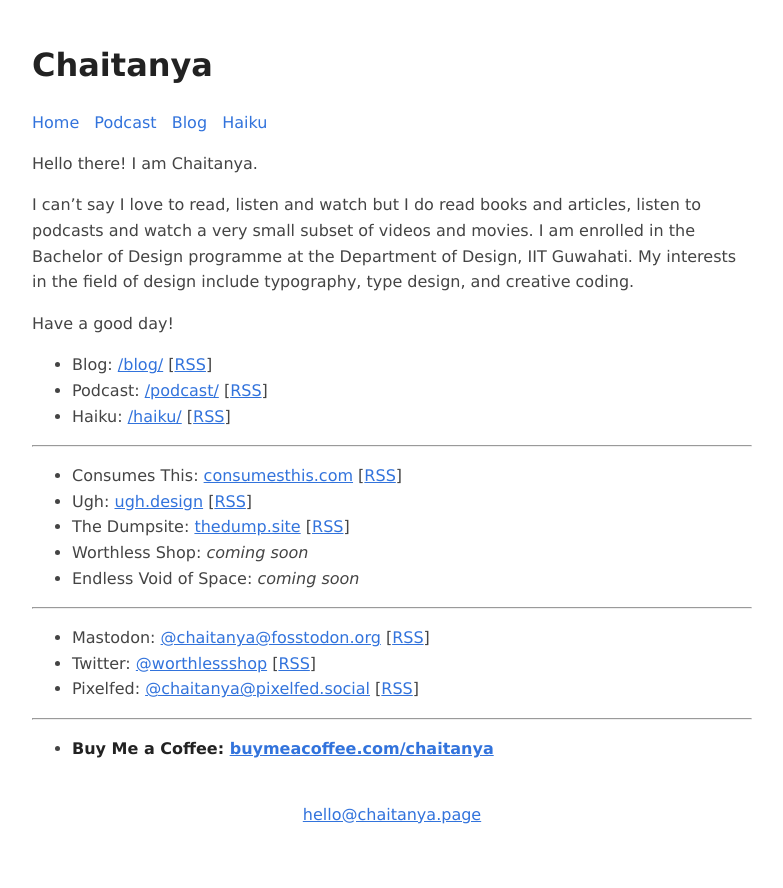
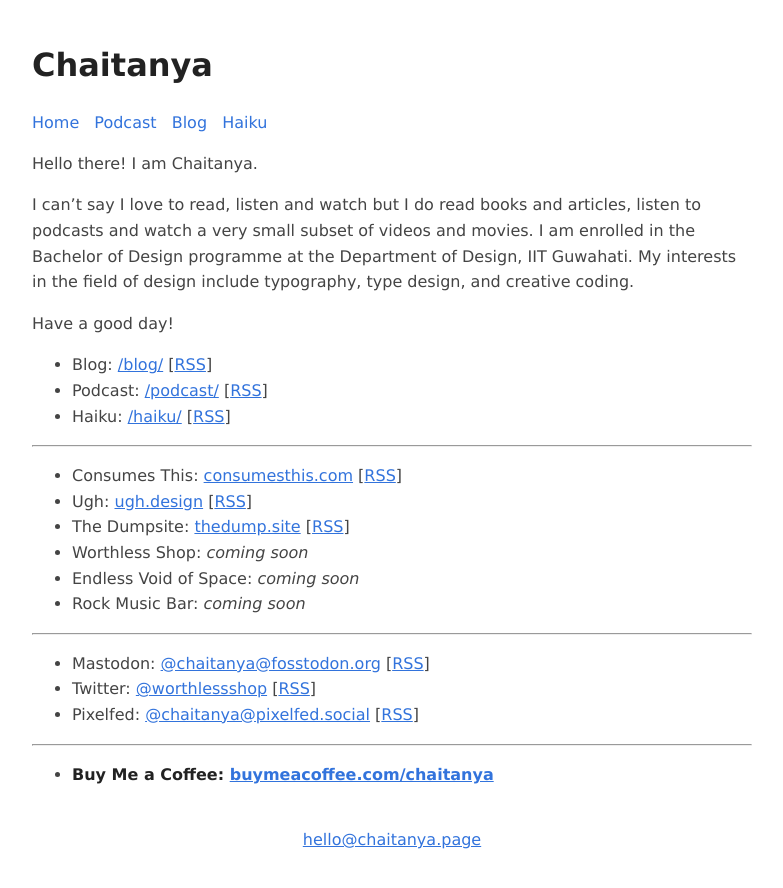
Before and after one commit to chtny/chtny.github.io, a Jekyll site: the page built from index.md, in a window 1280 px wide. Shown: the top 888 px of the page, without its empty margins (248-1031 px from the left). Built offline with Jekyll 4.4.1, drawn with Linux system fonts in a browser that asks for light colours.

Commit message:
Update index.md

```diff
--- a/index.md
+++ b/index.md
@@ -19,6 +19,7 @@ Have a good day!
 - The Dumpsite: [thedump.site](https://thedump.site/) \[[RSS](https://thedump.site/rss)]
 - Worthless Shop: *coming soon*
 - Endless Void of Space: *coming soon*
+- Rock Music Bar: *coming soon*
 
 ---
 
```
